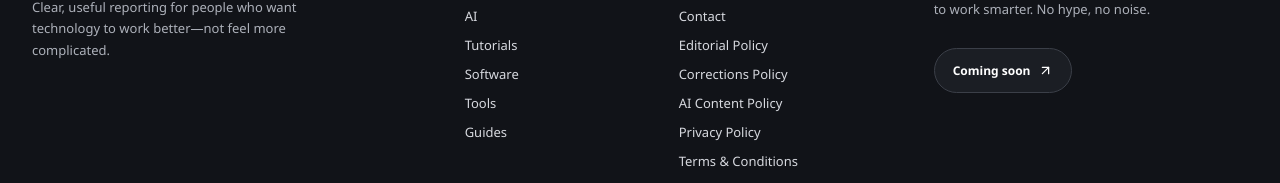
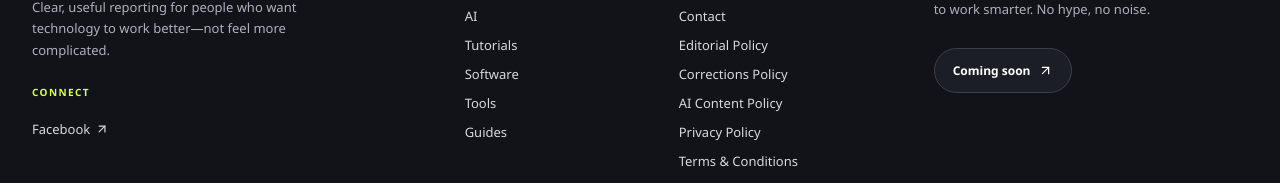
Before and after one commit to virgo93-cmd/ailooma, a Next.js app: page / in a window 1280 px wide. Shown: the part 6693-6876 px from the top of the page. Built offline with nearby package versions, Linux system fonts and the light colour scheme; no server answers.

Commit message:
Add official Facebook social link

```diff
--- a/app/globals.css
+++ b/app/globals.css
@@ -1649,6 +1649,19 @@ input:focus-visible {
   letter-spacing: 0.14em;
   text-transform: uppercase;
 }
+.footer-social {
+  margin-top: 24px;
+}
+.footer-social a {
+  display: inline-flex;
+  align-items: center;
+  gap: 5px;
+  color: #d7d9df;
+  font-size: 13px;
+}
+.footer-social a:hover {
+  color: var(--signal);
+}
 .footer-grid > div:nth-child(2),
 .footer-grid > div:nth-child(3) {
   display: flex;
--- a/components/layout/footer.tsx
+++ b/components/layout/footer.tsx
@@ -15,6 +15,17 @@ export function Footer() {
             Clear, useful reporting for people who want technology to work
             better—not feel more complicated.
           </p>
+          <div className="footer-social">
+            <h3>Connect</h3>
+            <a
+              href="https://www.facebook.com/profile.php?id=61593952873777"
+              target="_blank"
+              rel="noopener noreferrer"
+              aria-label="AILooma on Facebook"
+            >
+              Facebook <ArrowUpRight size={14} />
+            </a>
+          </div>
         </div>
         <div>
           <h3>Explore</h3>
```
